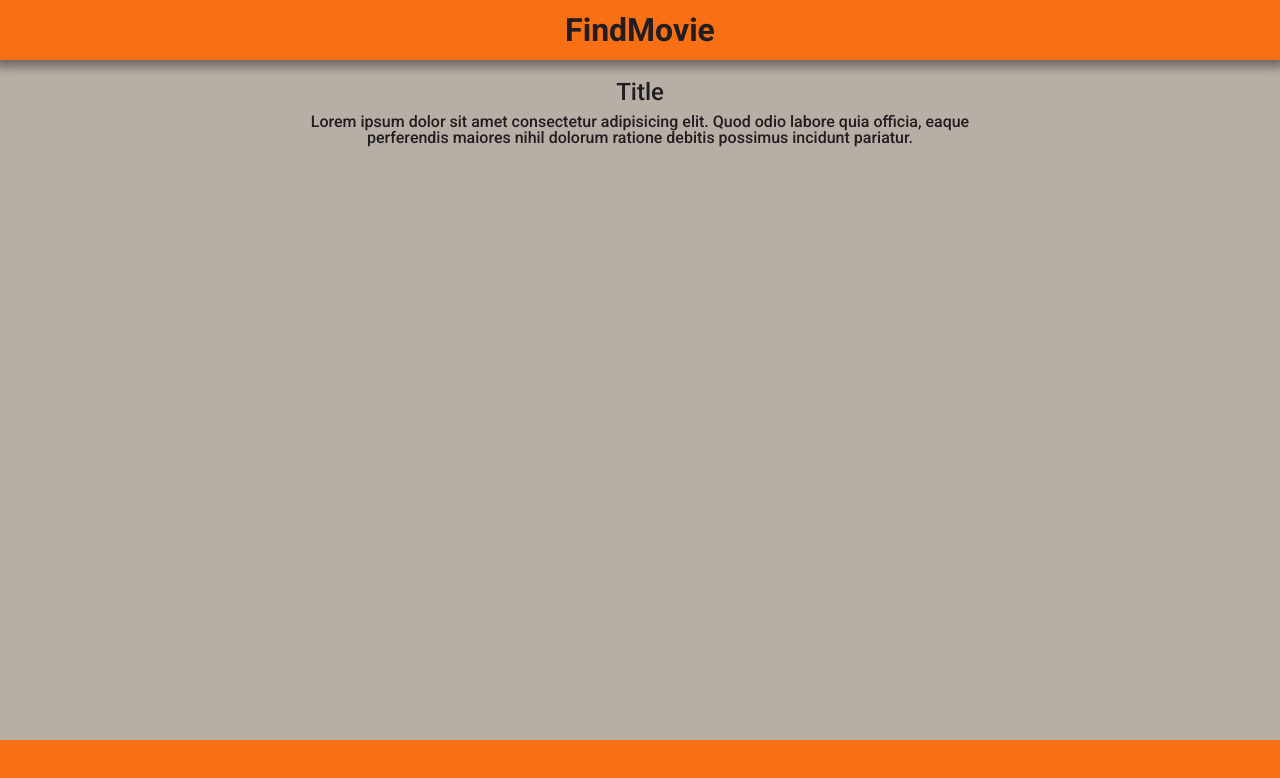
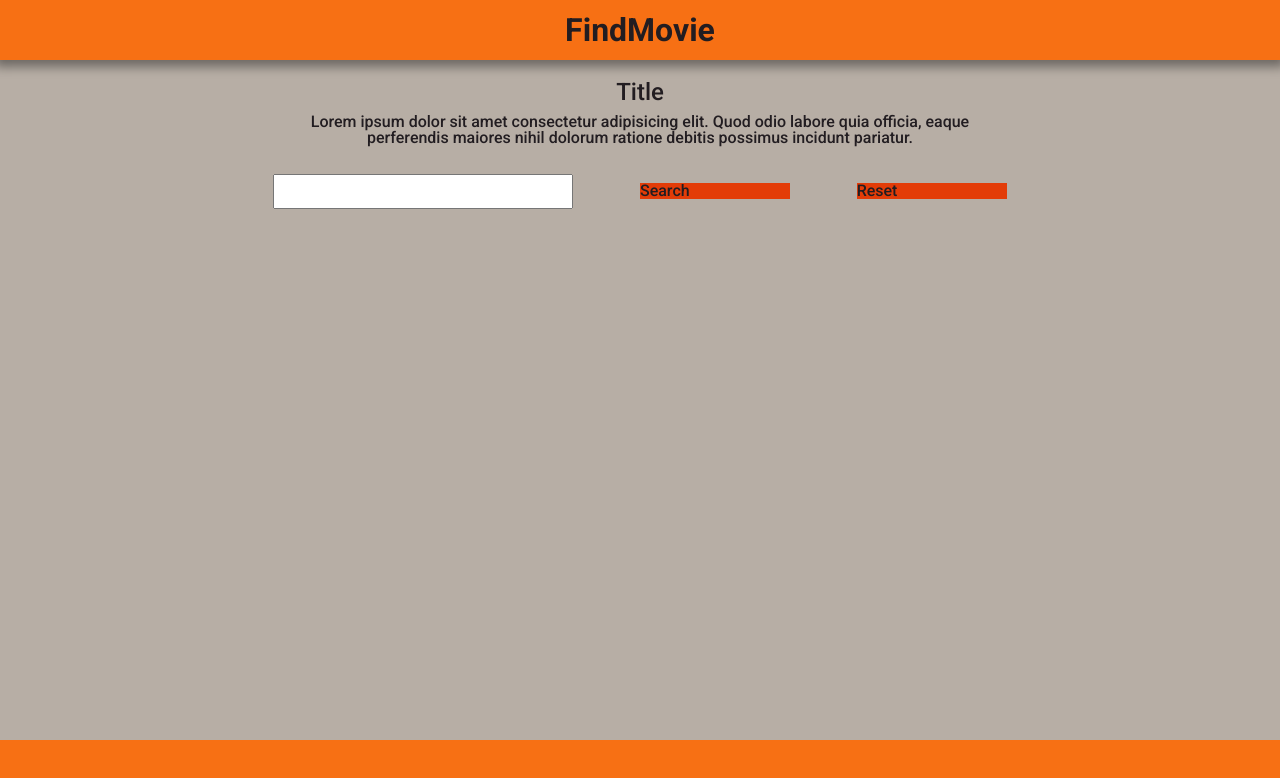
Before and after one commit to ronycastroc/find-movie-fullstack, a React (Create React App) app in the folder find-movie-front/: page / in a window 1280 px wide. Shown: the top 778 px of the page. Built offline with nearby package versions, Linux system fonts and the light colour scheme.

Commit message:
feat: search layout

```diff
--- /dev/null
+++ b/find-movie-front/src/components/Button/Button.js
@@ -0,0 +1,8 @@
+import "@ui5/webcomponents/dist/Button";
+import './button.scss';
+
+export const Button = ({ children }) => {
+  return (
+    <ui5-button design="Emphasized" class='button'>{children}</ui5-button>
+  );
+}
--- /dev/null
+++ b/find-movie-front/src/components/Button/button.scss
@@ -0,0 +1,14 @@
+.button {
+  width: 150px;
+  background-color: #e33c08;
+  border-color: #e33c08;
+  color: #221d21;
+  transition: 0.4s;
+
+  &:hover {
+    background-color: #f77014;
+    border-color: #f77014;
+    transform: translateY(-3px);
+    box-shadow: 0 4px 4px rgba(0, 0, 0, 0.4);
+  }
+}
--- /dev/null
+++ b/find-movie-front/src/components/Search/Search.js
@@ -0,0 +1,12 @@
+import { Button } from '../Button/Button';
+import './search.scss';
+
+export const Search = () => {
+  return (
+    <div className='search'>
+      <input type="text" name="search" />
+      <Button>Search</Button>
+      <Button>Reset</Button>
+    </div>
+  );
+}
--- /dev/null
+++ b/find-movie-front/src/components/Search/search.scss
@@ -0,0 +1,14 @@
+.search {
+  max-width: 800px;
+  height: 50px;
+  display: flex;
+  justify-content: space-around;
+  align-items: center;
+  margin: 0 auto;
+  margin-top: 20px;
+
+  input {
+    height: 70%;
+    width: 300px;
+  }
+}
--- a/find-movie-front/src/components/index.js
+++ b/find-movie-front/src/components/index.js
@@ -1,3 +1,5 @@
 export * from './Header/Header';
 export * from './Footer/Footer';
 export * from './Title/Title';
+export * from './Search/Search';
+export * from './Button/Button';
--- a/find-movie-front/src/pages/MainPage.js
+++ b/find-movie-front/src/pages/MainPage.js
@@ -1,10 +1,11 @@
-import { Header, Footer, Title } from "../components";
+import { Header, Footer, Title, Search } from '../components';
 
 export const MainPage = () => {
   return (
     <>
       <Header />
       <Title />
+      <Search />
       <Footer />
     </>
   );
```
